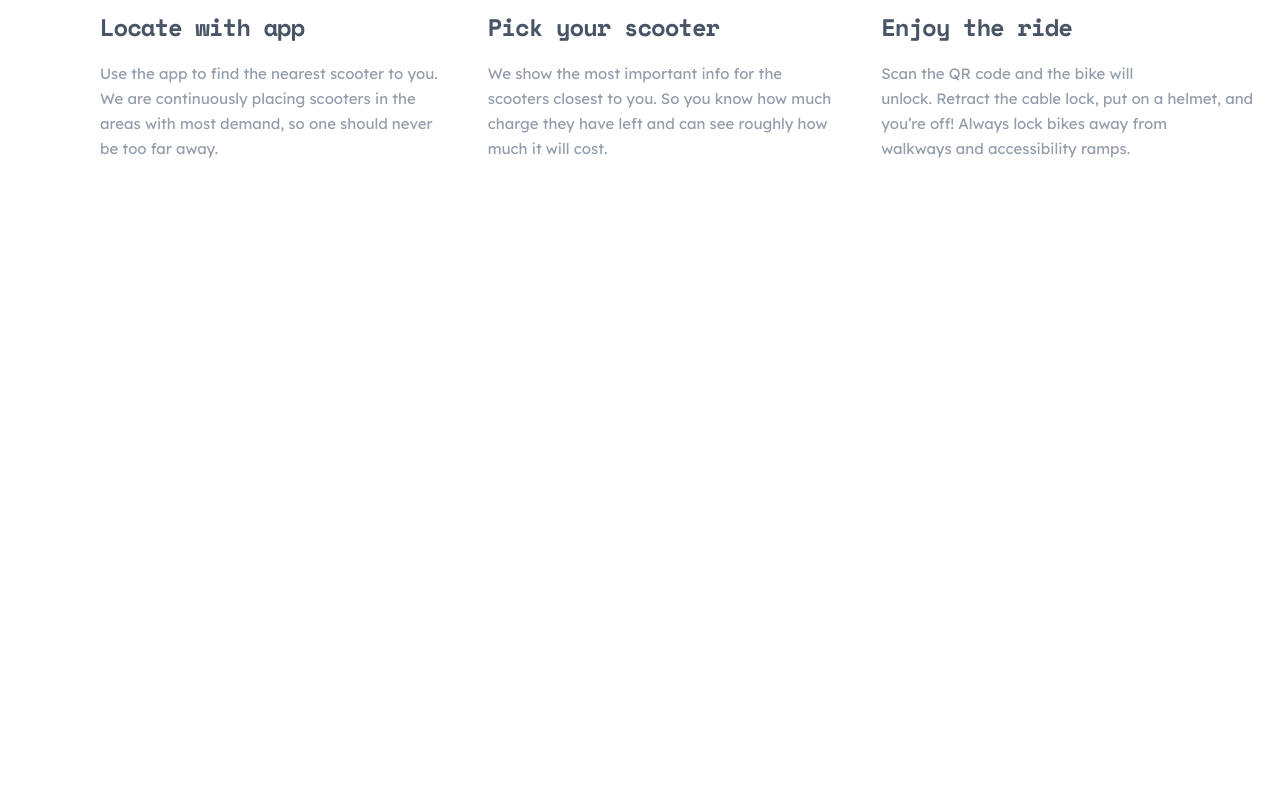
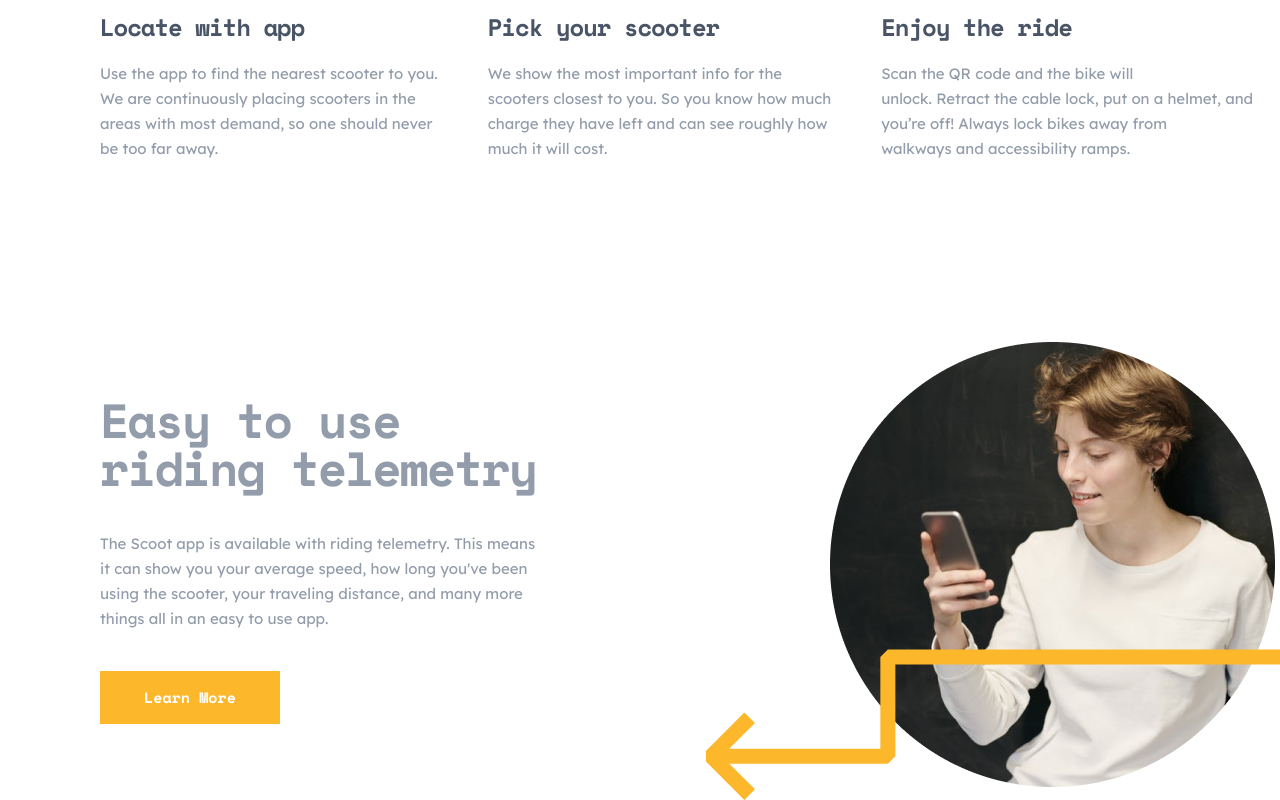
Before and after one commit to shaunvan119/scoot-webpage, a React (Create React App) app: page / in a window 1280 px wide. Shown: the part 955-1755 px from the top of the page. Before the commit the page ends 1131 px from the top, so only its background shows below. Built offline with nearby package versions, Linux system fonts and the light colour scheme.

Commit message:
mid-body-home-container-two completed

```diff
--- a/src/components/MidBodyHome.js
+++ b/src/components/MidBodyHome.js
@@ -2,13 +2,17 @@ import locate from "../assets/icons/locate.svg"
 import ride from "../assets/icons/ride.svg"
 import scootericon from "../assets/icons/scooter.svg"
 import greyline from "../assets/patterns/greyline.png"
+import girlphone from "../assets/images/girlphone.png"
+import rightarrow from "../assets/patterns/left-downward-arrow.svg"
 
 
 function MidBodyHome() {
 
     return (
 
-        <div className="mid-body-home-container">
+        <div className="mid-body-wrapper">
+
+        <div className="mid-body-home-container-one">
             <img src={greyline} alt="line" className="greyline" />
 
             <div className="mid-body-one">
@@ -20,7 +24,6 @@ function MidBodyHome() {
                       areas with most demand, so one should never<br/>
                       be too far away. </p>
                 </div>
-
             </div>
             <div className="mid-body-two">
                 <div className="pick-scoot">
@@ -31,7 +34,6 @@ function MidBodyHome() {
                      charge they have left and can see roughly how<br/>
                       much it will cost.</p>
                 </div>
-
             </div>
             <div className="mid-body-three">
                 <div className="enjoy-ride">
@@ -45,6 +47,27 @@ function MidBodyHome() {
             </div>
         </div>
 
+             <div className="mid-body-home-container-two">
+                <div className="left-easy">
+                <h2 className="easy-h2">Easy to use<br/>riding telemetry</h2>
+                <p className="easy-p">The Scoot app is available with riding telemetry. This means<br/>
+                it can show you your average speed, how long you've been<br/>
+                using the scooter, your traveling distance, and many more<br/>
+                things all in an easy to use app.</p>
+                <button className="learn-more-button">Learn More</button>
+                </div>
+                <img src={girlphone} alt="line" className="girlphone" />
+                <img src={rightarrow} alt="line" className="rightarrow" />
+            </div>
+
+            <div className="mid-body-home-container-three">
+
+            </div>
+
+            <div className="mid-body-home-container-four">
+
+            </div>
+       </div>
 
     )
 }
--- a/src/index.css
+++ b/src/index.css
@@ -130,7 +130,7 @@ nav li  {
 /* Layout home page desktop mid body home*/
 
 
-.mid-body-home-container {
+.mid-body-home-container-one {
   display: flex;
   margin-top: 100px;
 }
@@ -149,6 +149,46 @@ nav li  {
   left: 0.5px;
   top: 900.5px;
   z-index:-1;
+}
+
+.learn-more-button {
+  height: 53px;
+  width: 180px;
+  background: #FCB72B;
+  border: none;
+  font-family: Space Mono;
+  font-size: 15px;
+  font-weight: 700;
+  line-height: 25px;
+  letter-spacing: 0px;
+  text-align: center;
+  color: #FFFFFF;
+}
+
+.mid-body-home-container-two {
+  display: flex;
+  flex-direction: row;
+  margin-left: 100px;
+}
+
+.girlphone {
+  position: absolute;
+  left: 830px;
+  top: 1297px;
+}
+
+.rightarrow {
+  position: absolute;
+  left: 705px;
+  top: 1604px;
+}
+
+.mid-body-home-container-two {
+  margin-top: 180px;
+}
+
+.easy-p {
+  margin-bottom: 40px;
 }
 
 
@@ -175,6 +215,24 @@ nav li  {
   color: #FFFFFF;
 }
 
+.easy-p {
+  font-family: Lexend Deca;
+  font-size: 15px;
+  font-weight: 400;
+  line-height: 25px;
+  letter-spacing: 0px;
+  color: #939CAA;
+}
+
+
+.easy-h2 {
+  font-family: Space Mono;
+  font-size: 48px;
+  font-weight: 700;
+  line-height: 48px;
+  letter-spacing: -2.142857074737549px;
+  color: #939CAA;
+}
 
 
 
```
Also changed, not shown: src/assets/images/girlphone.png (added).
